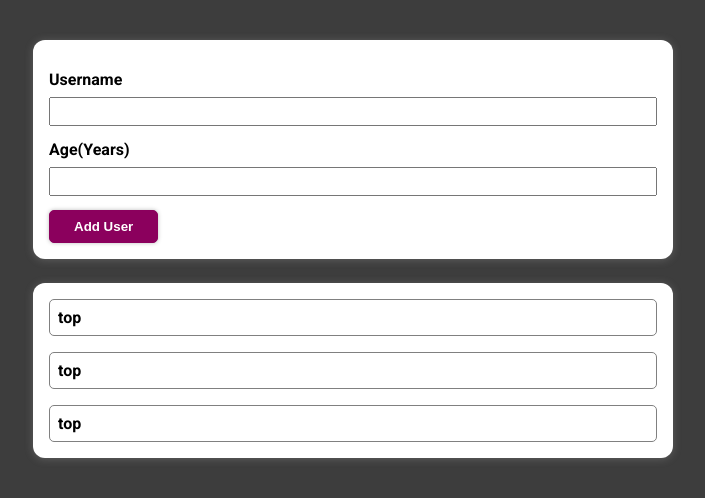
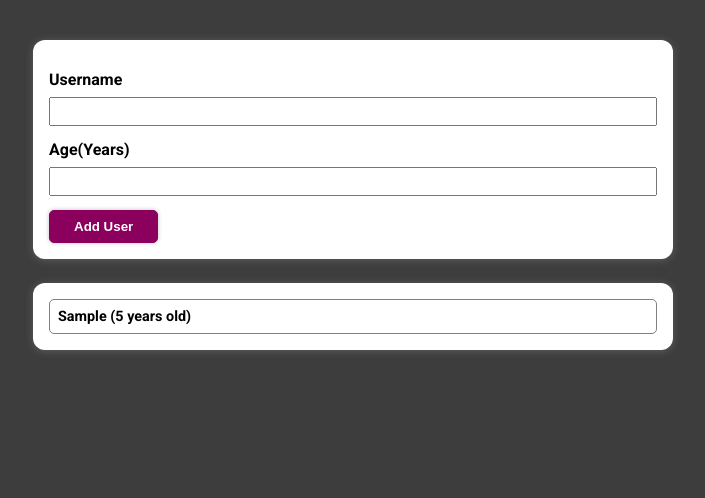
Before and after one commit to Samsegun/add-users, a React (Create React App) app: page / in a window 1280 px wide. Both pictures are taken after typing "Sample", "5" into the empty fields and a click on the button "Add User". Shown: the top 498 px of the page, without its empty margins (287-992 px from the left). Built offline with nearby package versions, Linux system fonts and the light colour scheme.

Commit message:
error fixes

```diff
--- a/src/App.js
+++ b/src/App.js
@@ -8,8 +8,7 @@ import Button from "./components/UI/Button";
 function App() {
   const [userData, setUserData] = useState([]);
   const [invalidValue, setInvalidValue] = useState(false);
-
-  console.log(userData);
+  const [invalidAge, setInvalidAge] = useState(false);
 
   const clickHandler = Event => {
     // console.dir(Event.target);
@@ -24,13 +23,21 @@ function App() {
           <Card className={styles.modal}>
             <h3>Invalid input</h3>
             <div className={styles["modal-wrapper"]}>
-              <p>Please enter a valid name and age (non-empty values).</p>
+              <p>
+                {invalidAge
+                  ? "Please enter a valid age (>0)."
+                  : "Please enter a valid name and age (non-empty values)."}
+              </p>
               <Button className={styles.button}>Okay</Button>
             </div>
           </Card>
         </div>
       )}
-      <Form setUsers={setUserData} setInvalidValue={setInvalidValue} />
+      <Form
+        setUsers={setUserData}
+        setInvalidValue={setInvalidValue}
+        setInvalidAge={setInvalidAge}
+      />
       <UsersInfo userData={userData} />
     </div>
   );
--- a/src/App.module.css
+++ b/src/App.module.css
@@ -15,11 +15,10 @@
 
 .backdrop .modal {
   position: absolute;
-  top: 28%;
+  top: 20%;
   left: 50%;
   transform: translate(-50%, 50%);
   margin: 0;
-  z-index: 2;
 }
 
 .modal h3 {
--- a/src/components/Form.js
+++ b/src/components/Form.js
@@ -18,6 +18,8 @@ const Form = props => {
           id: Math.random(),
         })
       );
+    } else if (parseInt(Event.target.value) < 0) {
+      props.setInvalidAge(true);
     } else {
       props.setInvalidValue(true);
     }
--- a/src/components/UI/Card.js
+++ b/src/components/UI/Card.js
@@ -1,7 +1,7 @@
 import styles from "./Card.module.css";
 
 const Card = props => {
-  const classes = `${styles.card} ${props.className}`;
+  const classes = `${styles.card} ${props.className ? props.className : ""}`;
 
   return <div className={classes}>{props.children}</div>;
 };
--- a/src/components/UsersInfo.js
+++ b/src/components/UsersInfo.js
@@ -1,4 +1,4 @@
-import { useState } from "react";
+// import { useState } from "react";
 import Card from "./UI/Card";
 import styles from "./UsersInfo.module.css";
 
@@ -8,16 +8,19 @@ const UsersInfo = ({ userData }) => {
   //   if (userData.length > 0) {
   //     setIsEmpty(true);
   //   }
-
-  console.log()
+  console.log(userData);
 
   return (
     <Card>
       <div className={`${!userData.length && styles.empty}`}>
         <ul className={styles.list}>
-          <li>top</li>
-          <li>top</li>
-          <li>top</li>
+          {userData.map(data => {
+            return (
+              <li key={data.id}>
+                {data.userName} ({data.userAge} years old)
+              </li>
+            );
+          })}
         </ul>
       </div>
     </Card>
--- a/src/components/UsersInfo.module.css
+++ b/src/components/UsersInfo.module.css
@@ -8,7 +8,7 @@
 }
 
 .list li {
-  font-weight: bold;
+  font-size: 0.9rem;
   border: 1px solid grey;
   border-radius: 5px;
   padding: 0.5rem;
```
